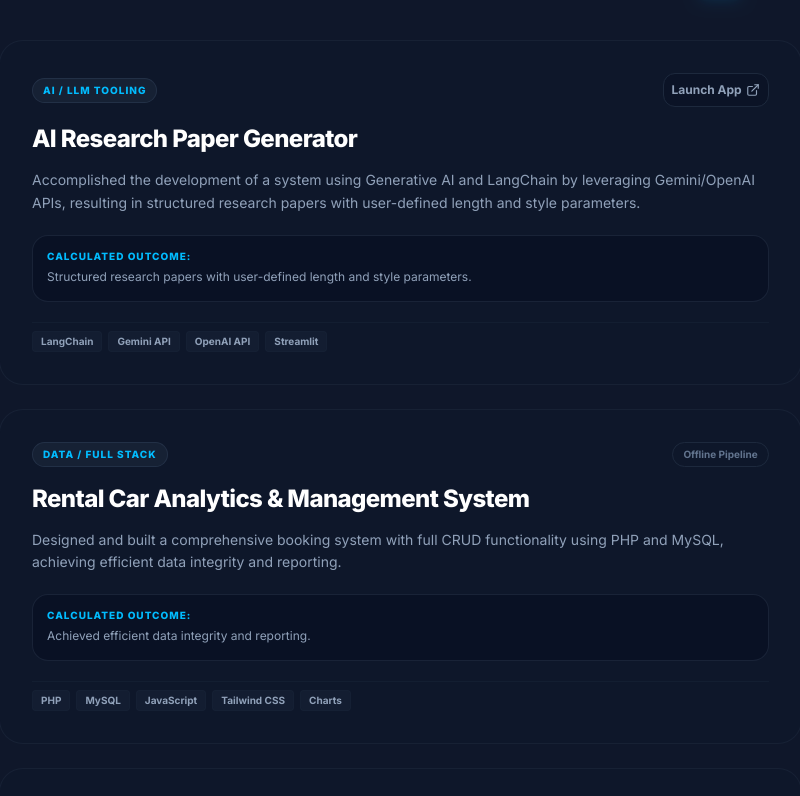
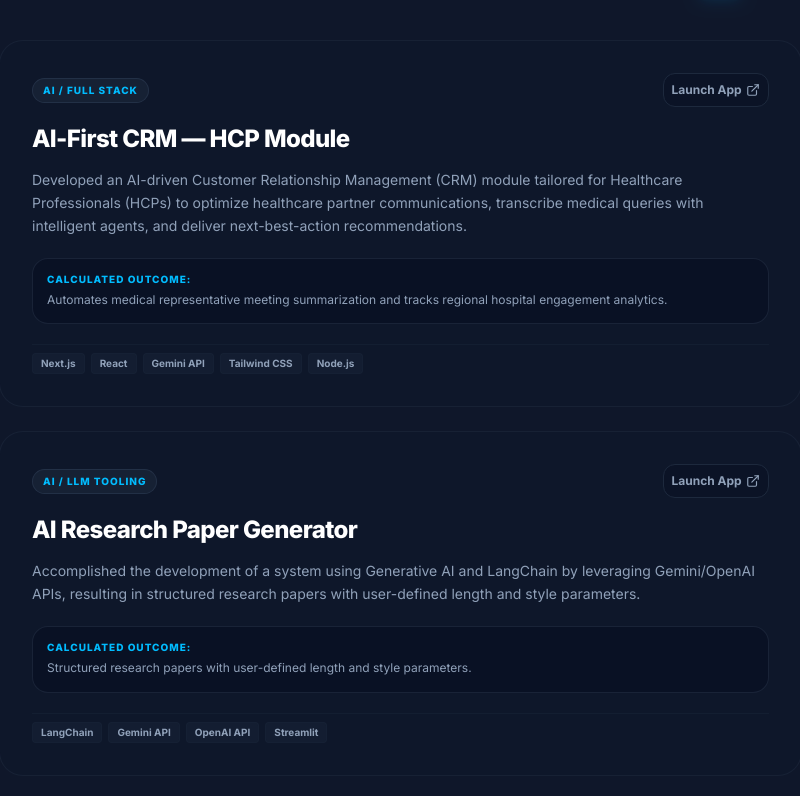
Before and after one commit to omkarchavan1a/Omkarchavan, a React (Vite) app: page / in a window 1280 px wide. Shown: the part 3284-4080 px from the top of the page, without its empty margins (33-833 px from the left). Built offline with nearby package versions, Linux system fonts and the light colour scheme; a web font is replaced by a local one.

Commit message:
feat: add AI-First CRM project to portfolio

```diff
--- a/src/data.ts
+++ b/src/data.ts
@@ -123,6 +123,16 @@ export const skillCategories: SkillCategory[] = [
 
 export const projects: Project[] = [
   {
+    id: 'ai-first-crm',
+    title: 'AI-First CRM — HCP Module',
+    category: 'AI / Full Stack',
+    description: 'Developed an AI-driven Customer Relationship Management (CRM) module tailored for Healthcare Professionals (HCPs) to optimize healthcare partner communications, transcribe medical queries with intelligent agents, and deliver next-best-action recommendations.',
+    stack: ['Next.js', 'React', 'Gemini API', 'Tailwind CSS', 'Node.js'],
+    link: 'https://ai-first-crm-hcp-module-production-e31f.up.railway.app/',
+    impact: 'Automates medical representative meeting summarization and tracks regional hospital engagement analytics.',
+    featured: true
+  },
+  {
     id: 'ai-research-gen',
     title: 'AI Research Paper Generator',
     category: 'AI / LLM Tooling',
```
